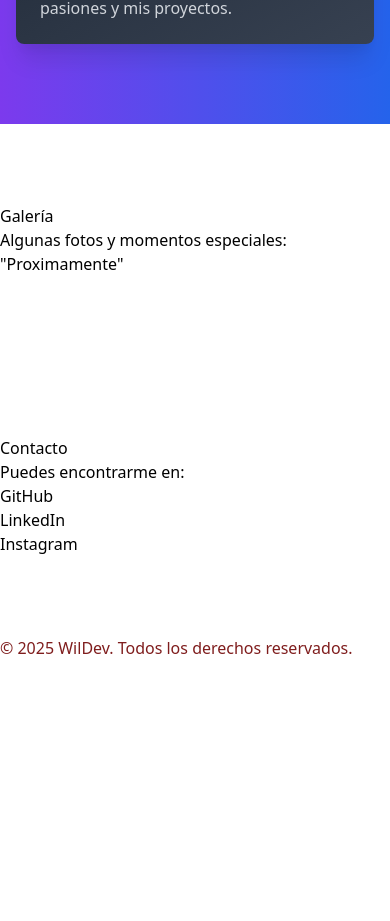
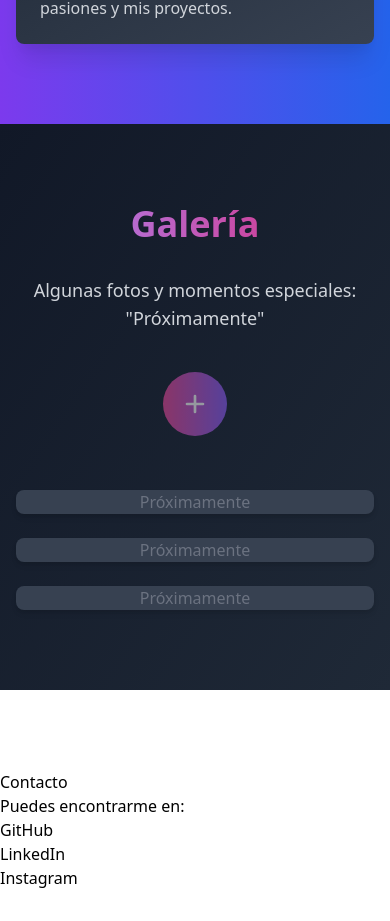
Before and after one commit to WildoFari/My-personal-page, a Next.js app: page / in a window 390 px wide. Shown: the part 7736-8657 px from the top of the page. Before the commit the page ends 8396 px from the top, so only its background shows below. Built offline with nearby package versions, Linux system fonts and the light colour scheme.

Commit message:
Preparing gallery structure

```diff
--- a/src/sections/Gallery.tsx
+++ b/src/sections/Gallery.tsx
@@ -1,8 +1,52 @@
 export default function Gallery() {
     return (
-        <section id="gallery" className="py-20">
-            <h2>Galería</h2>
-            <p>Algunas fotos y momentos especiales: "Proximamente" </p>
+        <section id="gallery" className="py-20 bg-gradient-to-br from-gray-900 to-gray-800 text-white">
+            <div className="container mx-auto px-4">
+                <h2 className="text-4xl font-bold mb-8 text-center text-transparent bg-clip-text bg-gradient-to-r from-purple-400 to-pink-600">
+                    Galería
+                </h2>
+                <div className="text-center">
+                    <p className="text-lg mb-10 text-gray-300">
+                        Algunas fotos y momentos especiales: "Próximamente"
+                    </p>
+                    <div className="animate-pulse inline-block p-4 rounded-full bg-gradient-to-r from-pink-500 to-purple-500">
+                        <svg
+                            xmlns="http://www.w3.org/2000/svg"
+                            className="h-8 w-8 text-white"
+                            fill="none"
+                            viewBox="0 0 24 24"
+                            stroke="currentColor"
+                        >
+                            <path
+                                strokeLinecap="round"
+                                strokeLinejoin="round"
+                                strokeWidth={2}
+                                d="M12 6v6m0 0v6m0-6h6m-6 0H6"
+                            />
+                        </svg>
+                    </div>
+                </div>
+                {/* Espacio para futuras imágenes */}
+                <div className="mt-12 grid grid-cols-1 md:grid-cols-2 lg:grid-cols-3 gap-6">
+                    {/* Aquí irían las imágenes cuando estén disponibles */}
+                    <div className="rounded-lg overflow-hidden shadow-md bg-gray-700 aspect-w-16 aspect-h-9">
+                        <div className="flex items-center justify-center h-full text-gray-500">
+                            Próximamente
+                        </div>
+                    </div>
+                    <div className="rounded-lg overflow-hidden shadow-md bg-gray-700 aspect-w-16 aspect-h-9">
+                        <div className="flex items-center justify-center h-full text-gray-500">
+                            Próximamente
+                        </div>
+                    </div>
+                    <div className="rounded-lg overflow-hidden shadow-md bg-gray-700 aspect-w-16 aspect-h-9">
+                        <div className="flex items-center justify-center h-full text-gray-500">
+                            Próximamente
+                        </div>
+                    </div>
+                    {/* ... más imágenes aquí */}
+                </div>
+            </div>
         </section>
     );
 }
```
